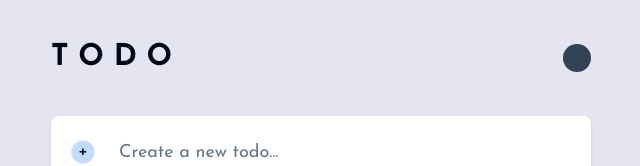
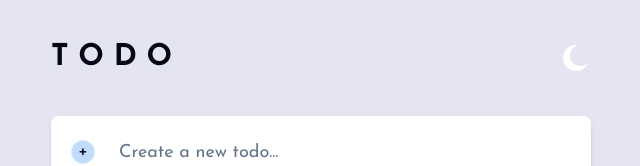
Before and after one commit to DeyanTopalov/to-do-app, a Next.js app: page / in a window 1280 px wide. Shown: the top 166 px of the page, without its empty margins (319-959 px from the left). Built offline with nearby package versions, Linux system fonts and the light colour scheme.

Commit message:
added theme swtich

```diff
--- a/app/layout.tsx
+++ b/app/layout.tsx
@@ -27,3 +27,5 @@ export default function RootLayout({
     </html>
   );
 }
+
+// suppressHydrationWarning
--- /dev/null
+++ b/components/ThemeSwitch.tsx
@@ -0,0 +1,41 @@
+"use client";
+
+import { useIsClient } from "@lib/hooks";
+import { useTheme } from "next-themes";
+import { IconSun, IconMoon } from "./ui/icons";
+
+export default function ThemeSwitch() {
+  const isClient = useIsClient();
+  const { theme, setTheme } = useTheme();
+
+  if (!isClient)
+    return (
+      <div className="size-7 rounded-full border-2 border-slate-300 "></div>
+    );
+
+  if (theme === "dark") {
+    return (
+      <button
+        key="light-theme-btn"
+        className="size-7 overflow-hidden rounded-full"
+        aria-label="Toggle Light Mode"
+        type="button"
+        onClick={() => setTheme("light")}
+      >
+        <IconSun className="animate-movex" />
+      </button>
+    );
+  } else {
+    return (
+      <button
+        key="dark-theme-btn"
+        className="size-7 overflow-hidden rounded-full"
+        aria-label="Toggle Dark Mode"
+        type="button"
+        onClick={() => setTheme("dark")}
+      >
+        <IconMoon className="animate-movex" />
+      </button>
+    );
+  }
+}
--- a/components/ToDoCard.tsx
+++ b/components/ToDoCard.tsx
@@ -1,6 +1,7 @@
 "use client";
 import ToDoForm from "./ToDoForm";
 import ToDoItem from "./ToDoItem";
+import ThemeSwitch from "./ThemeSwitch";
 import { useState } from "react";
 import { useLocalStorage, useIsClient } from "@lib/hooks";
 
@@ -86,7 +87,7 @@ const ToDoCard = () => {
       <div className=" mt-10 w-full ">
         <div className="mb-10 flex items-center justify-between">
           <h1 className="text-3xl font-bold ">T O D O</h1>
-          <div className="b-1 size-7 rounded-full border-slate-300 bg-slate-700"></div>
+          <ThemeSwitch />
         </div>
         <ToDoForm
           className="mb-4 flex scale-100 items-center gap-3 rounded-lg bg-white px-5 py-4 shadow-md"
--- a/components/ui/icons.tsx
+++ b/components/ui/icons.tsx
@@ -13,3 +13,41 @@ export const DeleteIcon = ({ className }: classNameProps) => {
     </svg>
   );
 };
+
+{
+  /* <div className="b-1 size-7 rounded-full border-slate-300 bg-slate-700"></div>; */
+}
+
+export const IconSun = ({ className }: classNameProps) => {
+  return (
+    <svg
+      xmlns="http://www.w3.org/2000/svg"
+      width="26"
+      height="26"
+      className={className}
+    >
+      <path
+        fill="#FFF"
+        fillRule="evenodd"
+        d="M13 21a1 1 0 011 1v3a1 1 0 11-2 0v-3a1 1 0 011-1zm-5.657-2.343a1 1 0 010 1.414l-2.121 2.121a1 1 0 01-1.414-1.414l2.12-2.121a1 1 0 011.415 0zm12.728 0l2.121 2.121a1 1 0 01-1.414 1.414l-2.121-2.12a1 1 0 011.414-1.415zM13 8a5 5 0 110 10 5 5 0 010-10zm12 4a1 1 0 110 2h-3a1 1 0 110-2h3zM4 12a1 1 0 110 2H1a1 1 0 110-2h3zm18.192-8.192a1 1 0 010 1.414l-2.12 2.121a1 1 0 01-1.415-1.414l2.121-2.121a1 1 0 011.414 0zm-16.97 0l2.121 2.12A1 1 0 015.93 7.344L3.808 5.222a1 1 0 011.414-1.414zM13 0a1 1 0 011 1v3a1 1 0 11-2 0V1a1 1 0 011-1z"
+      />
+    </svg>
+  );
+};
+
+export const IconMoon = ({ className }: classNameProps) => {
+  return (
+    <svg
+      xmlns="http://www.w3.org/2000/svg"
+      width="26"
+      height="26"
+      className={className}
+    >
+      <path
+        fill="#FFF"
+        fillRule="evenodd"
+        d="M13 0c.81 0 1.603.074 2.373.216C10.593 1.199 7 5.43 7 10.5 7 16.299 11.701 21 17.5 21c2.996 0 5.7-1.255 7.613-3.268C23.22 22.572 18.51 26 13 26 5.82 26 0 20.18 0 13S5.82 0 13 0z"
+      />
+    </svg>
+  );
+};
--- a/tailwind.config.ts
+++ b/tailwind.config.ts
@@ -78,10 +78,20 @@ const config = {
           from: { height: "var(--radix-accordion-content-height)" },
           to: { height: "0" },
         },
+        fadein: {
+          "0%": { opacity: "0" },
+          "100%": { opacity: "1" },
+        },
+        movex: {
+          "0%": { transform: "translateX(100%)" },
+          "100%": { transform: "translateX(0%)" },
+        },
       },
       animation: {
         "accordion-down": "accordion-down 0.2s ease-out",
         "accordion-up": "accordion-up 0.2s ease-out",
+        fadein: "fadein 200ms ease-in ",
+        movex: "movex 200ms ease-in",
       },
     },
   },
```
